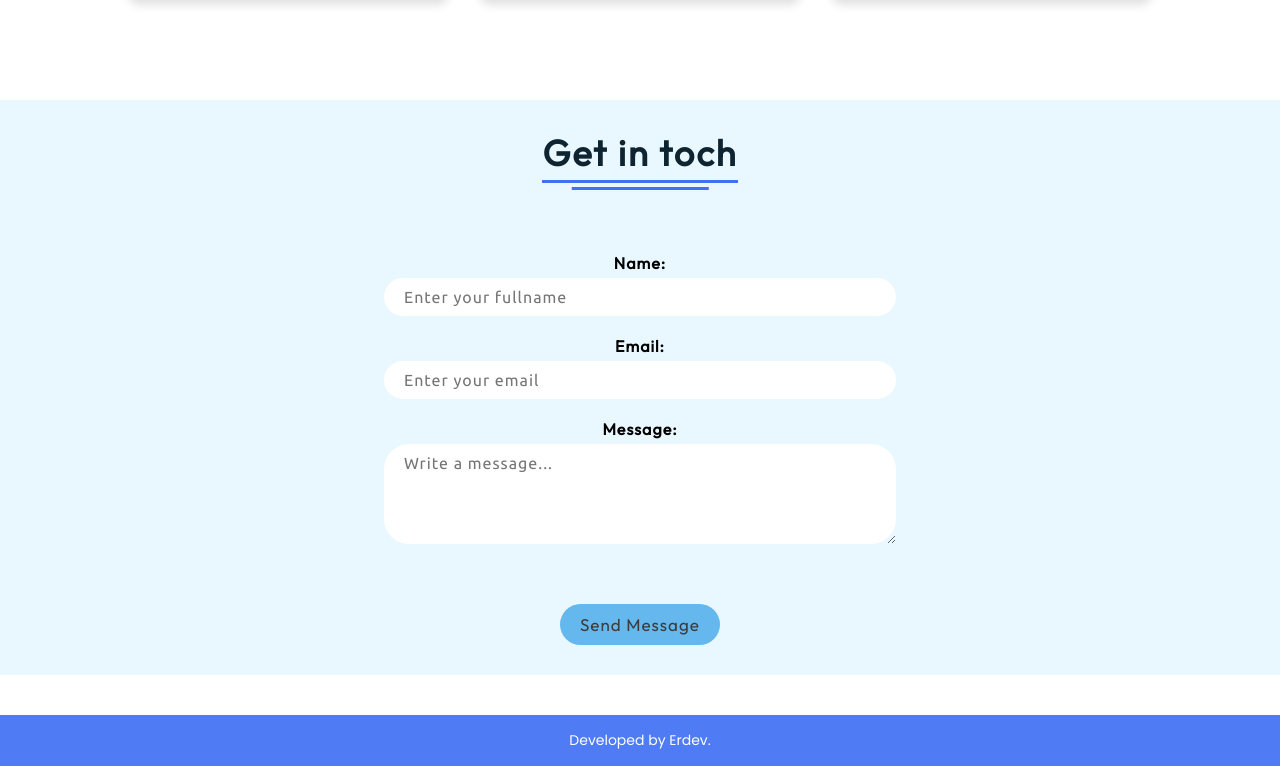
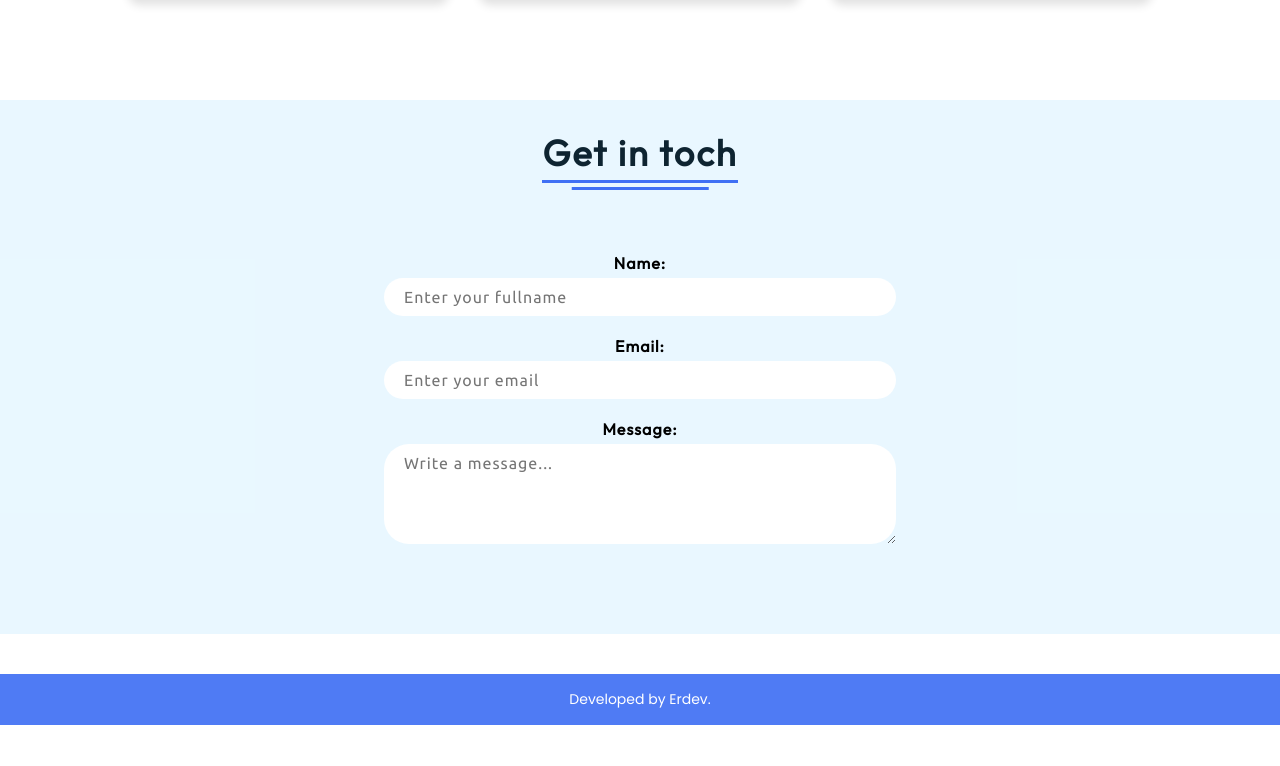
Before and after one commit to Mitupatel18/Portfolio, a React (Vite) app: page / in a window 1280 px wide. Shown: the part 3298-4064 px from the top of the page. After the commit the page ends 4023 px from the top, so only its background shows below. Built offline with nearby package versions, Linux system fonts and the light colour scheme.

Commit message:
solve some bug in contect form.

```diff
--- a/src/components/Contact/Contact.jsx
+++ b/src/components/Contact/Contact.jsx
@@ -9,7 +9,7 @@ function Contact() {
         message: ""
     });
     const [errors, setErrors] = useState({});
-    const [isSubmit, setIsSubmit] = useState(false);
+    const [isSubmit, setIsSubmit] = useState(true);
 
     const validateForm = () => {
         let errors = {};
@@ -45,7 +45,6 @@ function Contact() {
 
     const onSubmit = async (event) => {
         event.preventDefault();
-        setIsSubmit(true);
 
         if (!validateForm()) {
             Swal.fire({
@@ -57,6 +56,7 @@ function Contact() {
         }
         try {
 
+            setIsSubmit(true)
             const formData = new FormData(event.target);
 
             formData.append("access_key", "3df8c26d-1e8b-4ad5-ab99-71cee00f7174");
@@ -85,7 +85,7 @@ function Contact() {
 
                 setFormData({ name: "", email: "", message: "" });
                 setErrors({});
-                setIsSubmit(false);
+                setIsSubmit(true);
 
                 event.target.reset();
 
```
